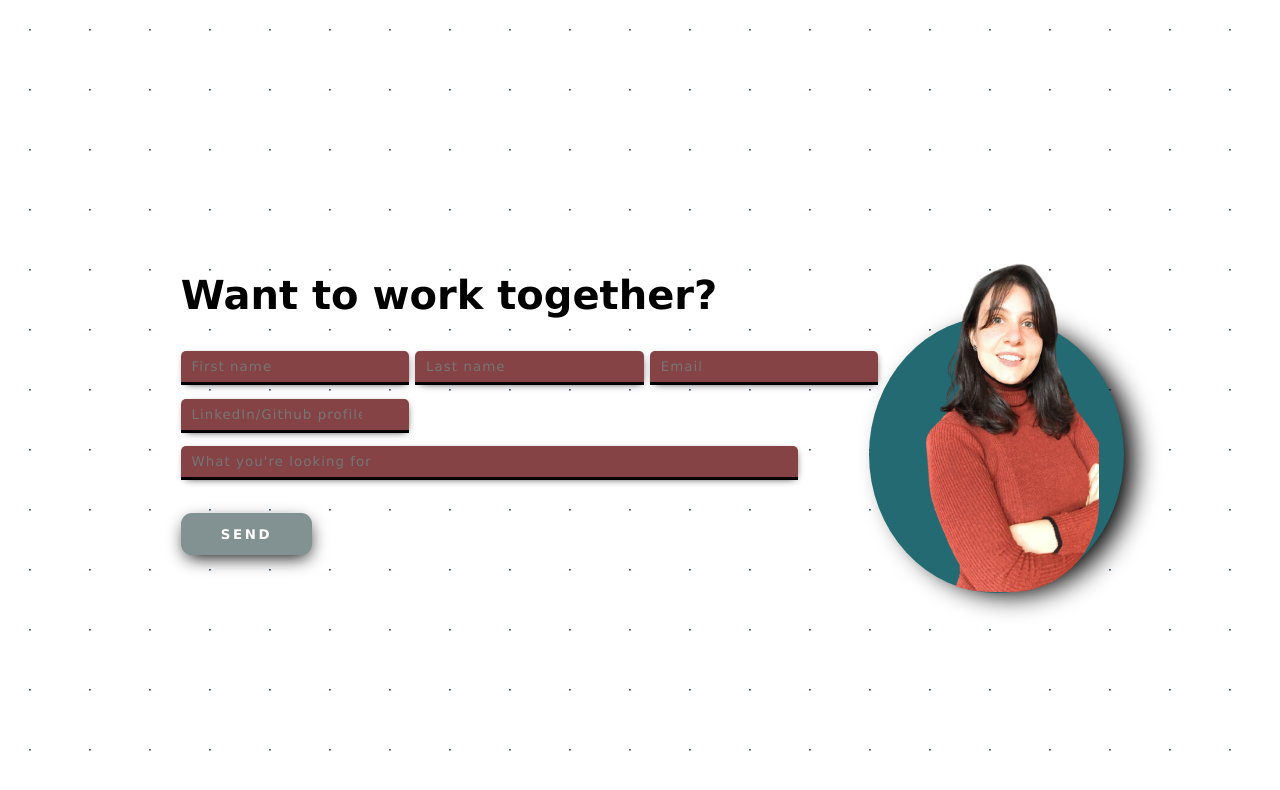
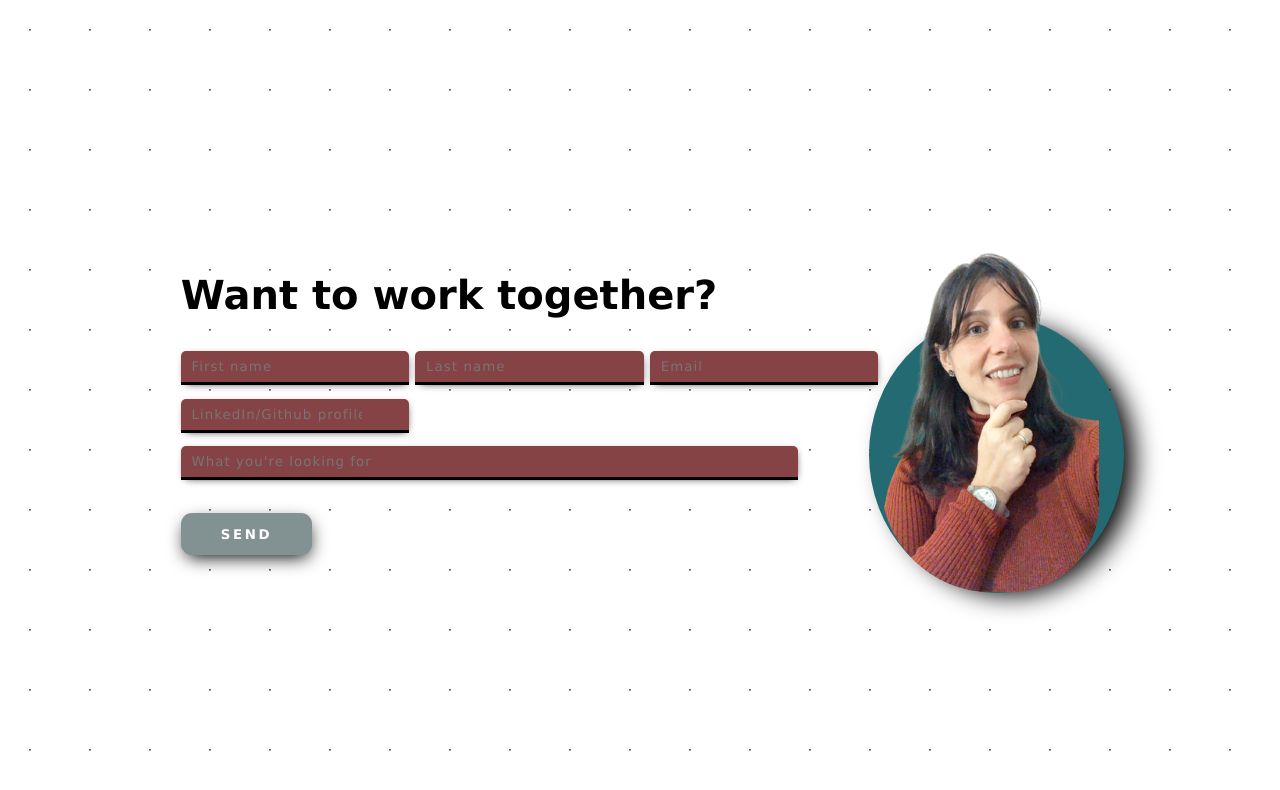
Before and after one commit to KristaCalleja/contact-me, a plain HTML site: page index.html in a window 1280 px wide. Drawn offline with nearby package versions, Linux system fonts and the light colour scheme.

Commit message:
Refactor

```diff
--- a/index.html
+++ b/index.html
@@ -32,7 +32,7 @@
             </div>
             <div class="images">
                 <div class="circle"></div>
-                <img src="WhatsApp_Image_2021-08-05_at_09.28.123-removebg-preview.png" alt="">
+                <img src="profile.png" alt="">
             </div>
         </div>
     </div>
```
Also changed, not shown: WhatsApp_Image_2021-08-05_at_09.28.123-removebg-preview.png (deleted).
